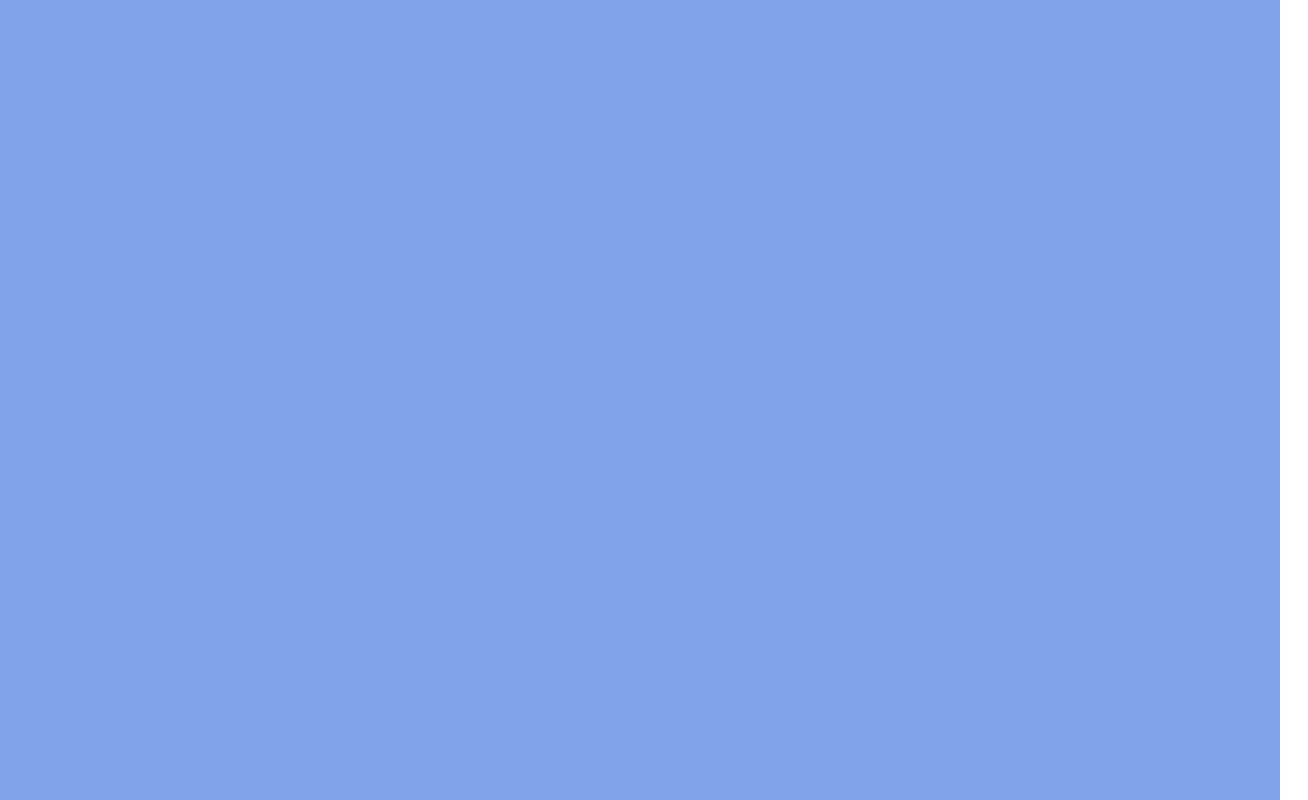
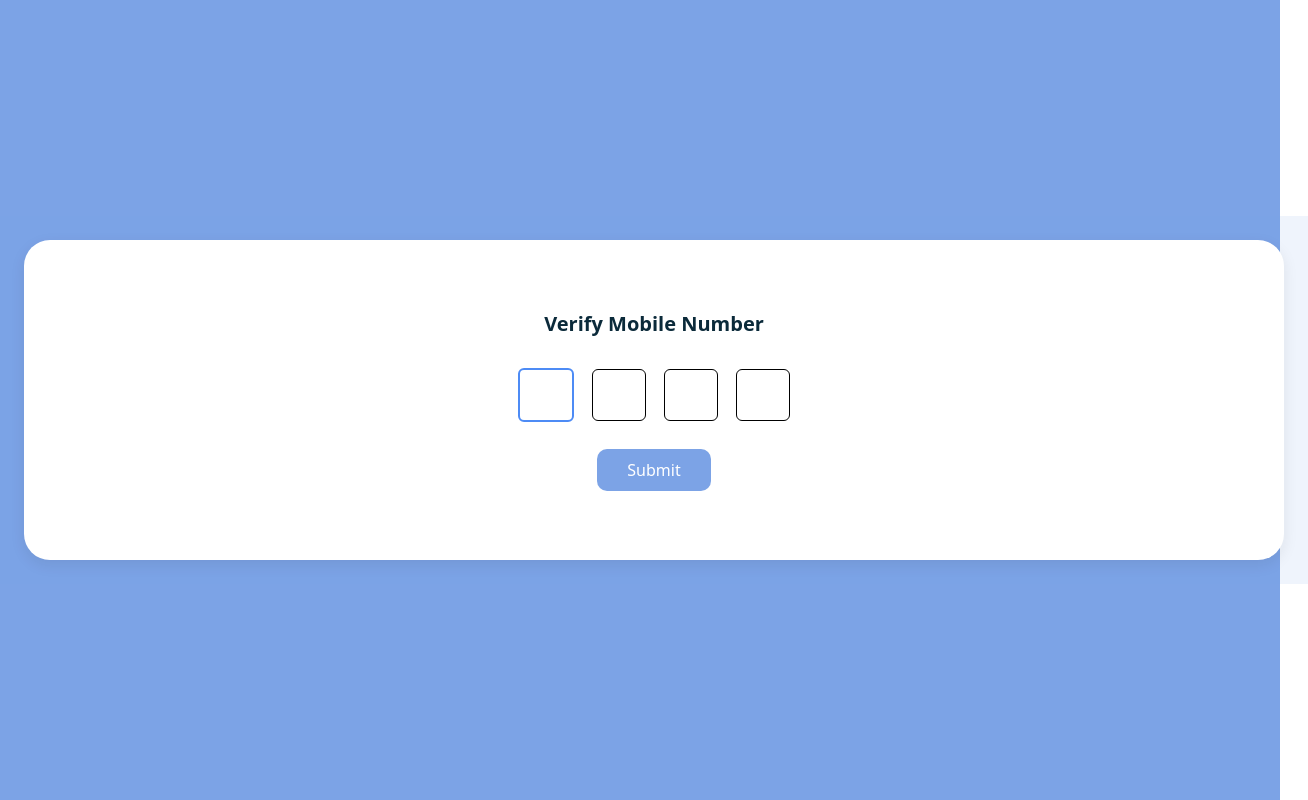
Before and after one commit to Rohit05292000/doctutorials, a React (Vite) app: page /neet-otp in a window 1280 px wide. Before the commit this address had no page. Shown: the whole page, 1308 px wide, since content can reach past the window. Built offline with nearby package versions, Linux system fonts and the light colour scheme.

Commit message:
new changes perfect

```diff
--- a/src/App.jsx
+++ b/src/App.jsx
@@ -6,6 +6,7 @@ import ProtectedRoute from "./components/ProtectedRoute";
 import Body from "./components/Body";
 import Body1 from "./components/Body1";
 import AuthProvider from "./components/AuthProvider";
+import NeetOtp from "./components/NeetOtp";
 
 const App = () => {
   return (
@@ -14,11 +15,13 @@ const App = () => {
       <Routes>
         <Route path="/" element={<Login />} />
         <Route path="/dashboard" element={<ProtectedRoute> <Dashboard /> </ProtectedRoute> }/>
+         <Route path="/neet-otp" element={<NeetOtp />} />
         <Route path="/Body" element={  <Body/> } />
         <Route path="/Body1" element={  <Body1/>}/>
        </Routes>
        </AuthProvider>
     </BrowserRouter>
+
   );
 };
 
--- a/src/components/Body.jsx
+++ b/src/components/Body.jsx
@@ -27,10 +27,10 @@ const Body = () => {
     category: ""
   });
 
-   const [loading, setLoading] = useState(false);
+  const [loading, setLoading] = useState(false);
   const [error, setError] = useState("");
   const [results, setResults] = useState([]);
-  const [pendingResults, setPendingResults] = useState(null);
+  const [, setPendingResults] = useState(null);
   const [showOtp, setShowOtp] = useState(false);
   const [otpSending, setOtpSending] = useState(false);
 
@@ -138,7 +138,7 @@ const statesList = [
   };
 
   // -------------------------------
-  // 🔵 1) MAIN API: /predictSeatNEETPG
+  //  1) MAIN API: /predictSeatNEETPG
   // -------------------------------
   const fetchPredictData = async () => {
     const payload = {
@@ -172,7 +172,7 @@ const statesList = [
   };
 
   // -------------------------------
-  // 🔵 2) VERIFY OTP API
+  //  2) VERIFY OTP API
   // -------------------------------
   const verifyOtpApi = async (otp) => {
     const payload = {
@@ -200,7 +200,7 @@ const statesList = [
   };
 
   // -----------------------------
-  // 🔵 FORM SUBMIT
+  //  FORM SUBMIT
   // -----------------------------
   const handleSubmit = async (e) => {
     e.preventDefault();
@@ -225,7 +225,7 @@ const statesList = [
         return;
       }
 
-      // 🔵 If message == "P" → OTP required
+      //  If message == "P" → OTP required
       if (status.message === "P") {
         setShowOtp(true);
         setPendingResults(res);
@@ -233,7 +233,7 @@ const statesList = [
         return;
       }
 
-      // 🔵 Otherwise, show results directly
+      //  Otherwise, show results directly
       const list = res?.gatewayResponse?.response?.seatPredictor || [];
       setResults(list);
     } catch (err) {
@@ -244,14 +244,16 @@ const statesList = [
   };
 
   // -----------------------------
-  // 🔵 AFTER OTP VERIFY
+  //  AFTER OTP VERIFY
   // -----------------------------
   const handleOtpVerify = async (otp) => {
+    setOtpSending(true);      // <-- Start verifying
+    try {
     const res = await verifyOtpApi(otp);
     const status = res?.gatewayResponse?.status;
 
     if (!status?.isSuccess) {
-      alert(status.message);
+     setError(status.message);
       return;
     }
 
@@ -260,6 +262,11 @@ const statesList = [
     setResults(finalRes?.gatewayResponse?.response?.seatPredictor || []);
 
     setShowOtp(false);
+   } catch (err) {
+    setError("Something went wrong. Try again.");
+  } finally {
+    setOtpSending(false);    // <-- Ensure loader stops
+  }
   };
 
  return (
@@ -273,9 +280,10 @@ const statesList = [
         <p className="info-text">
           <strong>Dear aspirant,</strong><br /><br />
           As the NEET PG 2025 results are announced, you must be anxious to determine
-          which college you could pursue your Post Graduation at.<br /><br />
-          Select the relevant filters and enter Rank + Email to see your possible allotment.<br /><br />
-          <strong>Better viewed on desktop/tablet.</strong>
+          which college you could pursue your Post Graduation at. Kill the anxiety in just 2 steps!<br /><br />
+          Select the relevant filters in the form below and enter your Rank and Email ID to see which college is waiting for you.
+          We have collated this according to the seat allotment data post-NEET PG 2024.<br /><br />
+          <strong>We recommend viewing this on a desktop or a tablet for a better experience.</strong>
         </p>
       </div>
 
@@ -494,6 +502,7 @@ const statesList = [
           mobile={formData.mobileNo}
           onVerified={handleOtpVerify}
           onCancel={()=>setShowOtp(false)}
+          otpSending={otpSending}
           verifyOtpApiUrl="https://svcp.doctutorials.com/studentv2"
         />
       )}
--- a/src/components/NeetOtp.css
+++ b/src/components/NeetOtp.css
@@ -9,7 +9,7 @@
   align-items: center;
 } */
 .otp-backdrop {
-  position: absolute;
+  position: sticky;
   inset: 0;
   background: rgba(124, 163, 230, 0.12);
   display: flex;
@@ -22,8 +22,8 @@
 
 .otp-wrapper {
   background: #ffffff;
-  width: 85%;
-  max-width: 1000px;
+  width: 95vw;
+  max-width: 1100px;
   height: 260px;
   border-radius: 26px;
   padding-top: 20px;
--- a/src/components/NeetOtp.jsx
+++ b/src/components/NeetOtp.jsx
@@ -1,7 +1,7 @@
 import React, { useEffect, useRef, useState } from "react";
 import "./NeetOtp.css";
 
-const NeetOtp = ({ mobile, onVerified, onCancel }) => {
+const NeetOtp = ({ mobile, onVerified, otpSending }) => {
   const [digits, setDigits] = useState(["", "", "", ""]);
   const [error, setError] = useState("");
   const inputsRef = useRef([]);
@@ -28,9 +28,6 @@ const NeetOtp = ({ mobile, onVerified, onCancel }) => {
     }
   };
 
-  // ------------------------------
-  // 🔵 VERIFY → Send OTP to parent
-  // ------------------------------
   const submitOtp = () => {
     const otp = digits.join("");
 
@@ -40,15 +37,7 @@ const NeetOtp = ({ mobile, onVerified, onCancel }) => {
     }
 
     setError("");
-
-    // Parent will call the API
     onVerified(otp);
-  };
-
-  const handleResend = () => {
-    setDigits(["", "", "", ""]);
-    inputsRef.current[0]?.focus();
-    alert(`OTP resent to ${mobile}`);
   };
 
   return (
@@ -66,6 +55,7 @@ const NeetOtp = ({ mobile, onVerified, onCancel }) => {
               maxLength={1}
               inputMode="numeric"
               value={digit}
+              disabled={otpSending}
               onChange={(e) => handleChange(e.target.value, index)}
               onKeyDown={(e) => handleKeyDown(e, index)}
             />
@@ -74,15 +64,14 @@ const NeetOtp = ({ mobile, onVerified, onCancel }) => {
 
         {error && <div className="otp-error">{error}</div>}
 
-        <button className="otp-submit" onClick={submitOtp}>
-          Verify OTP
+        <button
+          className="otp-submit"
+          onClick={submitOtp}
+          disabled={otpSending}
+        >
+          {otpSending ? "Processing…" : "Submit"}
         </button>
 
-        <div className="otp-links">
-          <button className="otp-link" onClick={handleResend}>Resend OTP</button>
-          {" • "}
-          <button className="otp-link" onClick={onCancel}>Cancel</button>
-        </div>
       </div>
     </div>
   );
```
